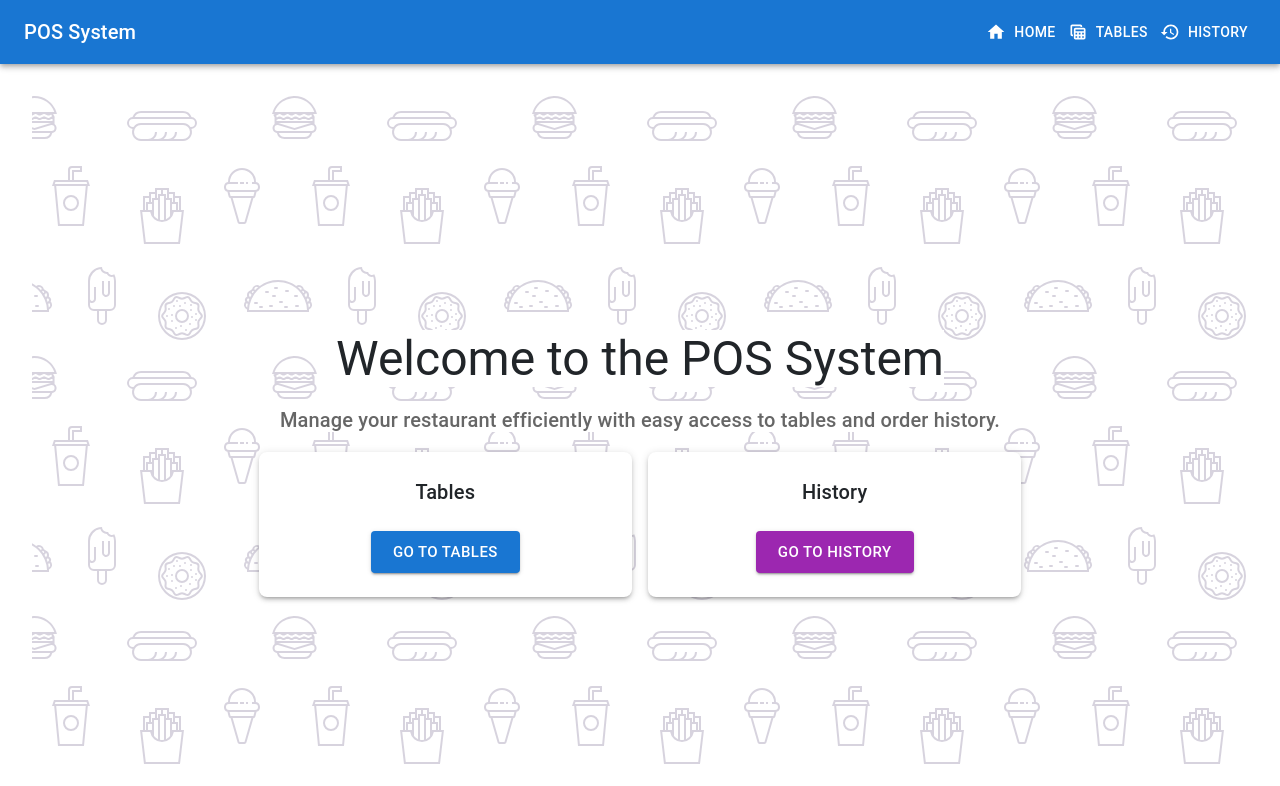
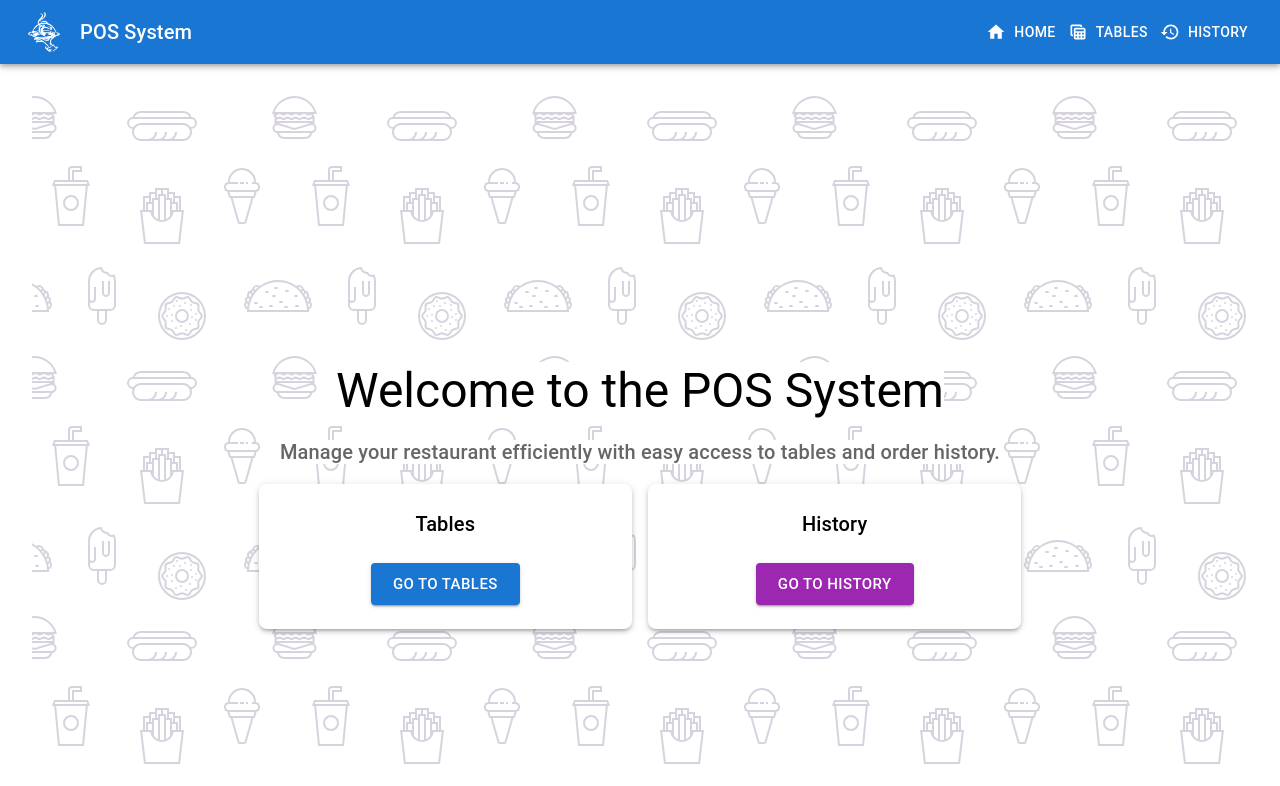
Before and after one commit to Mordris/RestaurantPOSapp, a React (Create React App) app in the folder frontend/: page / in a window 1280 px wide. Shown: the top 786 px of the page. Built offline with nearby package versions, Linux system fonts and the light colour scheme.

Commit message:
Fixed index.html and logo

```diff
--- a/frontend/public/index.html
+++ b/frontend/public/index.html
@@ -2,33 +2,18 @@
 <html lang="en">
   <head>
     <meta charset="utf-8" />
-    <link rel="icon" href="%PUBLIC_URL%/favicon.ico" />
     <meta name="viewport" content="width=device-width, initial-scale=1" />
-    <meta name="theme-color" content="#000000" />
     <meta
-      name="Restaurant POS App"
-      content="Restaurant POS App. A simple POS system for restaurant. Built with React, Node.js, Express, and MongoDb."
+      name="description"
+      content="DineMaster POS. An intuitive and powerful POS system for restaurants, built with React, Node.js, Express, and MongoDB."
     />
-    <link rel="apple-touch-icon" href="%PUBLIC_URL%/logo192.png" />
-
+    <link rel="icon" href="%PUBLIC_URL%/appLogo.png" />
+    <link rel="apple-touch-icon" href="%PUBLIC_URL%/appLogo.png" />
     <link rel="manifest" href="%PUBLIC_URL%/manifest.json" />
-
-    <link
-      href="https://cdn.jsdelivr.net/npm/bootstrap@5.3.3/dist/css/bootstrap.min.css"
-      rel="stylesheet"
-      integrity="sha384-QWTKZyjpPEjISv5WaRU9OFeRpok6YctnYmDr5pNlyT2bRjXh0JMhjY6hW+ALEwIH"
-      crossorigin="anonymous"
-    />
-    <title>Restaurant POS App</title>
+    <title>DineMaster POS</title>
   </head>
   <body>
     <noscript>You need to enable JavaScript to run this app.</noscript>
     <div id="root"></div>
-
-    <script
-      src="https://cdn.jsdelivr.net/npm/bootstrap@5.3.3/dist/js/bootstrap.bundle.min.js"
-      integrity="sha384-YvpcrYf0tY3lHB60NNkmXc5s9fDVZLESaAA55NDzOxhy9GkcIdslK1eN7N6jIeHz"
-      crossorigin="anonymous"
-    ></script>
   </body>
 </html>
--- a/frontend/src/components/Layout/Navbar.jsx
+++ b/frontend/src/components/Layout/Navbar.jsx
@@ -4,19 +4,25 @@ import { Link } from "react-router-dom";
 import HomeIcon from "@mui/icons-material/Home";
 import TableViewIcon from "@mui/icons-material/TableView";
 import HistoryIcon from "@mui/icons-material/History";
+import Logo from "../../assets/appLogo.png"; // Adjust the path to your logo file
 
 const Navbar = () => (
   <AppBar position="static">
     <Toolbar>
+      <img
+        src={Logo}
+        alt="DineMaster POS Logo"
+        style={{
+          width: 40,
+          height: 40,
+          marginRight: 16,
+          filter: "invert(1) brightness(0) invert(1)",
+        }}
+      />
       <Typography variant="h6" sx={{ flexGrow: 1 }}>
         POS System
       </Typography>
-      <Button
-        color="inherit"
-        component={Link}
-        to="/"
-        startIcon={<HomeIcon />}
-      >
+      <Button color="inherit" component={Link} to="/" startIcon={<HomeIcon />}>
         Home
       </Button>
       <Button
```
Also changed, not shown: frontend/public/appLogo.png (added), frontend/src/assets/appLogo.png (added).
